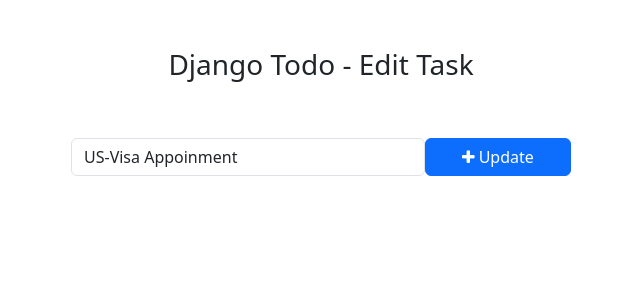
After one commit to Kishorelin03/todo-jango, a Django app: page /todo/edit_task/10 in a window 1280 px wide. The commit adds this page. Shown: the top 300 px of the page, without its empty margins (319-959 px from the left). Run offline with Django 5.2, Linux system fonts and the light colour scheme; data comes from the database, SQL or seed files in the repository; both versions use the stored data as it was after the commit.

Commit message:
edit, delete task functionality

```diff
--- /dev/null
+++ b/templates/edit_task.html
@@ -0,0 +1,27 @@
+<!DOCTYPE html>
+<html lang="en">
+<head>
+    <meta charset="UTF-8">
+    <title>Edit Task</title>
+   <!-- Bootstrap -->
+    <link href="https://cdn.jsdelivr.net/npm/bootstrap@5.3.0-alpha1/dist/css/bootstrap.min.css" rel="stylesheet" integrity="sha384-GLhlTQ8iRABdZLl6O3oVMWSktQOp6b7In1Zl3/Jr59b6EGGoI1aFkw7cmDA6j6gD" crossorigin="anonymous">
+    <script src="https://cdn.jsdelivr.net/npm/bootstrap@5.3.0-alpha1/dist/js/bootstrap.bundle.min.js" integrity="sha384-w76AqPfDkMBDXo30jS1Sgez6pr3x5MlQ1ZAGC+nuZB+EYdgRZgiwxhTBTkF7CXvN" crossorigin="anonymous"></script>
+    <!-- Font Awesome Icons -->
+    <link rel="stylesheet" href="https://cdnjs.cloudflare.com/ajax/libs/font-awesome/4.7.0/css/font-awesome.min.css">
+
+</head>
+<body>
+<div class="container">
+  <h3 class="pt-5 pb-5 text-center">Django Todo - Edit Task</h3>
+  <form action="{% url 'edit_task' get_task.pk %}" method="post"  style="width: 500px; margin: auto;">
+    {% csrf_token %}
+    <div class="form-group">
+      <span style="display: flex;">
+        <input type="text" name="task" class="form-control" placeholder="Add a task" value="{{ get_task.task }}">
+        <button type="submit" class="btn btn-primary" style="width: 200px;"><i class="fa fa-plus"></i> Update</button>
+      </span>
+    </div>
+  </form>
+</div>
+</body>
+</html>
--- a/todo/urls.py
+++ b/todo/urls.py
@@ -4,4 +4,8 @@ from . import views
 urlpatterns =  [
     path('addTask/', views.addTask, name='addTask'),
     path('mark_as_done/<int:pk>', views.mark_as_done, name='mark_as_done'),
+    path('mark_as_undone/<int:pk>', views.mark_as_undone, name='mark_as_undone'),
+    path('edit_task/<int:pk>', views.edit_task, name='edit_task'),
+    path('delete_task/<int:pk>', views.delete_task, name='delete_task'),
+
 ]
--- a/todo/views.py
+++ b/todo/views.py
@@ -15,3 +15,25 @@ def mark_as_done(request, pk):
     task.is_complete = True
     task.save()
     return redirect('home')
+
+def mark_as_undone(request, pk):
+    task = get_object_or_404(Task, pk=pk)
+    task.is_complete = False
+    task.save()
+    return redirect('home')
+
+def edit_task(request, pk):
+    get_task = get_object_or_404(Task, pk=pk)
+    if request.method == 'POST':
+        new_task = request.POST['task']
+        get_task.task = new_task
+        get_task.save()
+        return redirect('home')
+    else:
+        context = {'get_task': get_task}
+        return render(request, "edit_task.html", context)
+
+def delete_task(request, pk):
+    task = get_object_or_404(Task, pk=pk)
+    task.delete()
+    return redirect('home')
```
Also changed, not shown: templates/home.html (+6 -2 lines), db.sqlite3.
